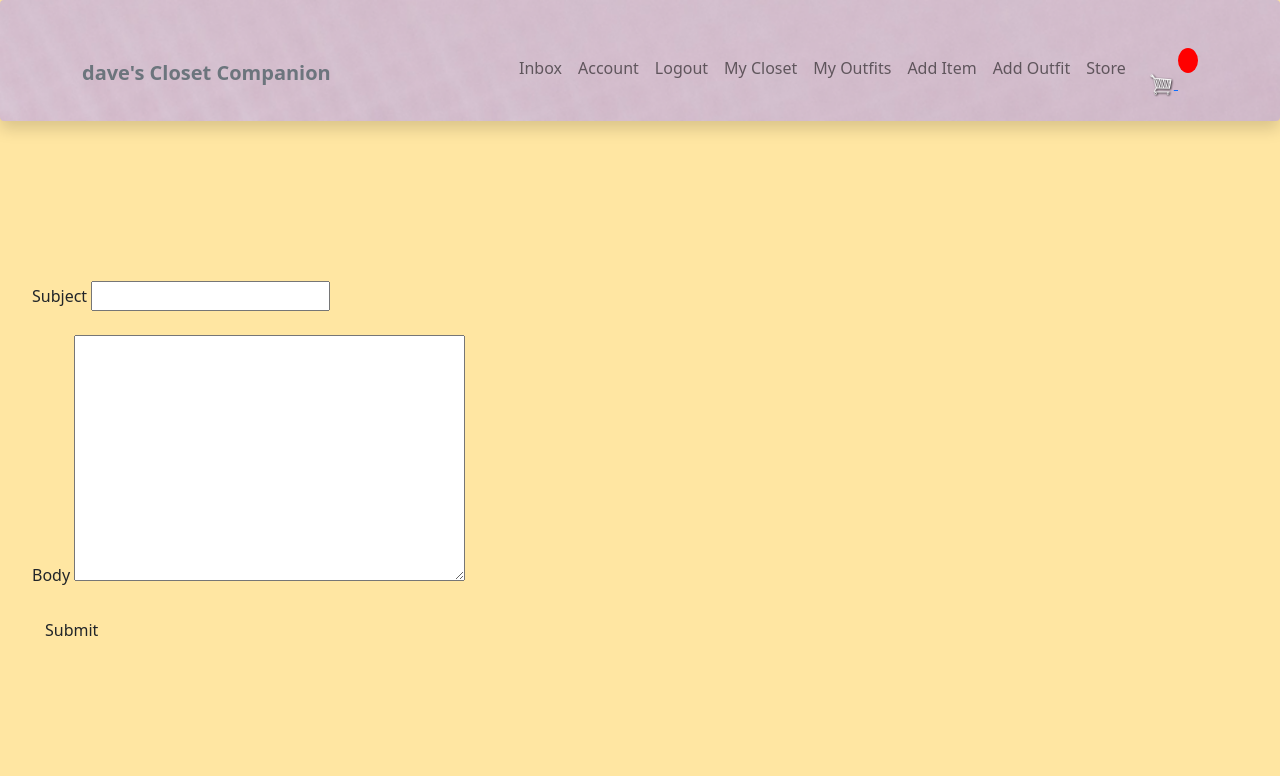
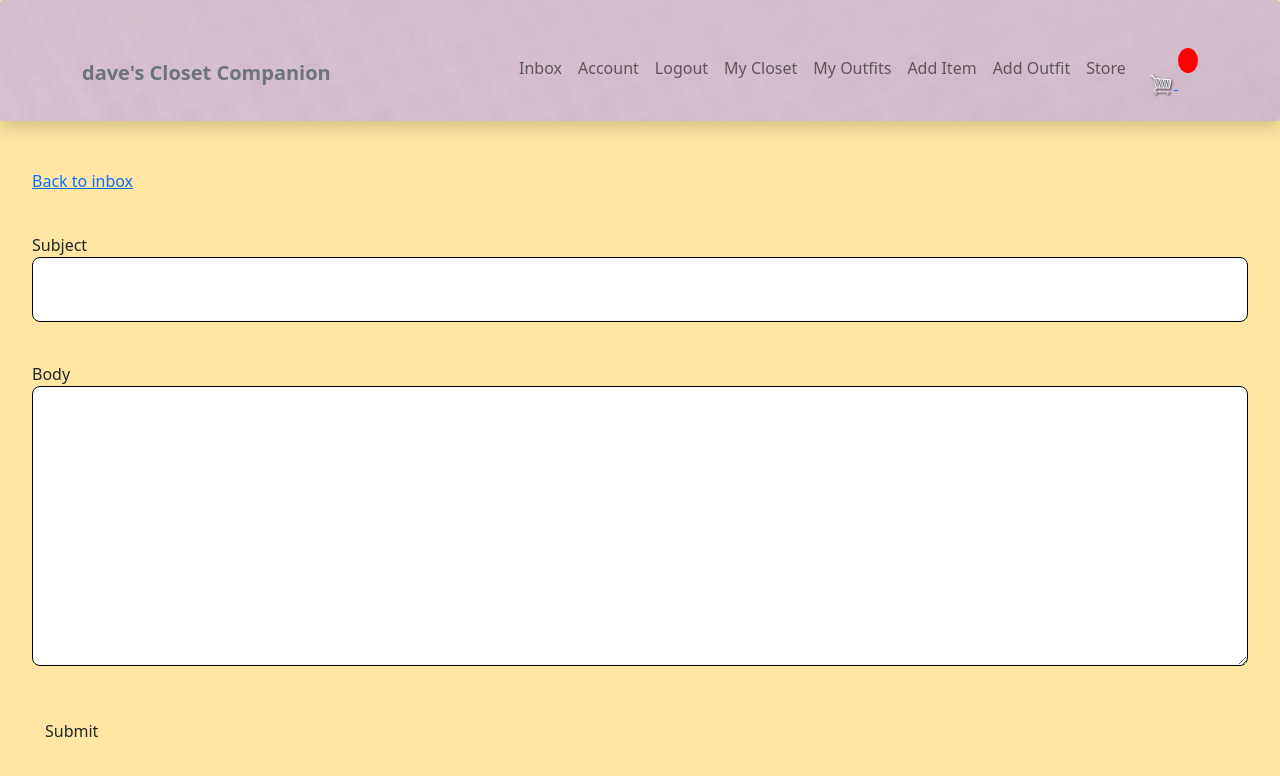
Before and after one commit to davemolk/closet-companion, a Django app: page /create-message/01b9e4ba-5f4e-4a80-84d5-51f85533361d/ in a window 1280 px wide. Shown: the top 776 px of the page. Run offline with Django 3.2, Linux system fonts and the light colour scheme; a user stored in the database is signed in; data comes from the database, SQL or seed files in the repository; both versions use the stored data as it was after the commit; parts of the project's set-up code (start-up, migrations or seed data) failed here and were passed over.

Commit message:
styling message stuff

```diff
--- a/static/css/wardrobe.css
+++ b/static/css/wardrobe.css
@@ -1,3 +1,6 @@
+:root {
+  --yellow: #ffe6a2;
+}
 
 body{
     background-color: #ffe6a2
@@ -30,8 +33,8 @@ body{
 
 
 .form__field {
-  margin-top: 1.5rem;
-  margin-bottom: 1.5rem;
+  margin-top: 2.5rem;
+  margin-bottom: 2.5rem;
 }
 
 .backButton {
@@ -42,6 +45,25 @@ body{
   justify-content: center;
   border-radius: 50%;
 }
+
+/*=======================
+  Forms
+========================*/
+
+input.input[type='text'],
+input.input[type='email'],
+input.input[type='password'],
+input.input[type='number'],
+textarea.input {
+  min-width: 24rem;
+  width: 100%;
+  padding: 1.2rem 1.5rem;
+  border-radius: 0.5rem;
+  border: 0.5px solid;
+  transition: all 0.3s ease-in-out;
+}
+
+
 
 /*=======================
   Search Section
@@ -263,35 +285,37 @@ body{
 
 .messagePage .message {
   list-style: none;
-  background: var(--color-white);
   padding: 3.5rem 5rem;
-  border: 2px solid var(--color-light);
   border-radius: 0.7rem;
 }
 
 .messagePage .message__subject {
   font-size: 2.8rem;
-  color: var(--color-sub);
   margin-bottom: 1rem;
   margin-top: 2rem;
 }
 
 .messagePage .message__author {
-  font-size: 1.8rem;
-  font-weight: 500;
+  font-size: 1.4rem;
+  font-weight: 300;
 }
 
 .messagePage .message__date {
+  font-size: 0.8rem;
+  font-weight: 100;
+  margin-bottom: .1rem;
+}
+
+.messagePage .message__body {
   font-size: 1.4rem;
   font-weight: 400;
-  text-align: left;
   margin-bottom: 3rem;
 }
 
 
 
 /*=======================
-  Messages
+  Django Messages
 ========================*/
 
 .msg {
--- a/user/forms.py
+++ b/user/forms.py
@@ -9,6 +9,12 @@ class MessageForm(ModelForm):
         model = Message
         fields = ['name', 'email', 'subject', 'body']
 
+    def __init__(self, *args, **kwargs):
+        super(MessageForm, self).__init__(*args, **kwargs)
+
+        for name, field in self.fields.items():
+            field.widget.attrs.update({'class': 'input'})
+
 
 class CustomUserCreationForm(UserCreationForm):
     email = forms.EmailField(required=True)
@@ -18,3 +24,8 @@ class CustomUserCreationForm(UserCreationForm):
         labels = {
             'first_name': 'Name',
         }
+
+    def __init__(self, *args, **kwargs):
+        super(CustomUserCreationForm, self).__init__(*args, **kwargs)
+        for name, field in self.fields.items():
+            field.widget.attrs.update({'class': 'input'})
--- a/user/templates/user/message_form.html
+++ b/user/templates/user/message_form.html
@@ -5,7 +5,7 @@
 <main class="formPage my-xl">
         <div class="content-box">
             <div class="formWrapper">
-                <a class="backButton" href="{% url 'store' %}"><i class="im im-angle-left"></i></a>
+                <a href="{% url 'inbox' %}">Back to inbox</a>
                 <br>
 
                 <form class="form" method="POST">
--- a/wardrobe/forms.py
+++ b/wardrobe/forms.py
@@ -22,6 +22,12 @@ class ItemForm(ModelForm):
             'price': 'Price (if item is for sale)',
         }
 
+    def __init__(self, *args, **kwargs):
+        super(ItemForm, self).__init__(*args, **kwargs)
+        for name, field in self.fields.items():
+            field.widget.attrs.update({'class': 'input'})
+
+
 class OutfitForm(ModelForm):
     class Meta:
         model = Outfit
--- a/wardrobe/templates/wardrobe/single_item.html
+++ b/wardrobe/templates/wardrobe/single_item.html
@@ -24,8 +24,9 @@
             <span class="tag">
               <a class="btn btn-outline-secondary btn-sm" href="{% url 'delete-tag' tag.id %}">{{ tag }}</a>
             </span>
-            <p>A tag no longer does it for you? Click to delete</p>
+
           {% endfor %}
+          <p>A tag no longer does it for you? Click to delete</p>
           </div>
           {% endif %}
 
```
Also changed, not shown: user/templates/user/message.html (+5 -3 lines), db.sqlite3.
